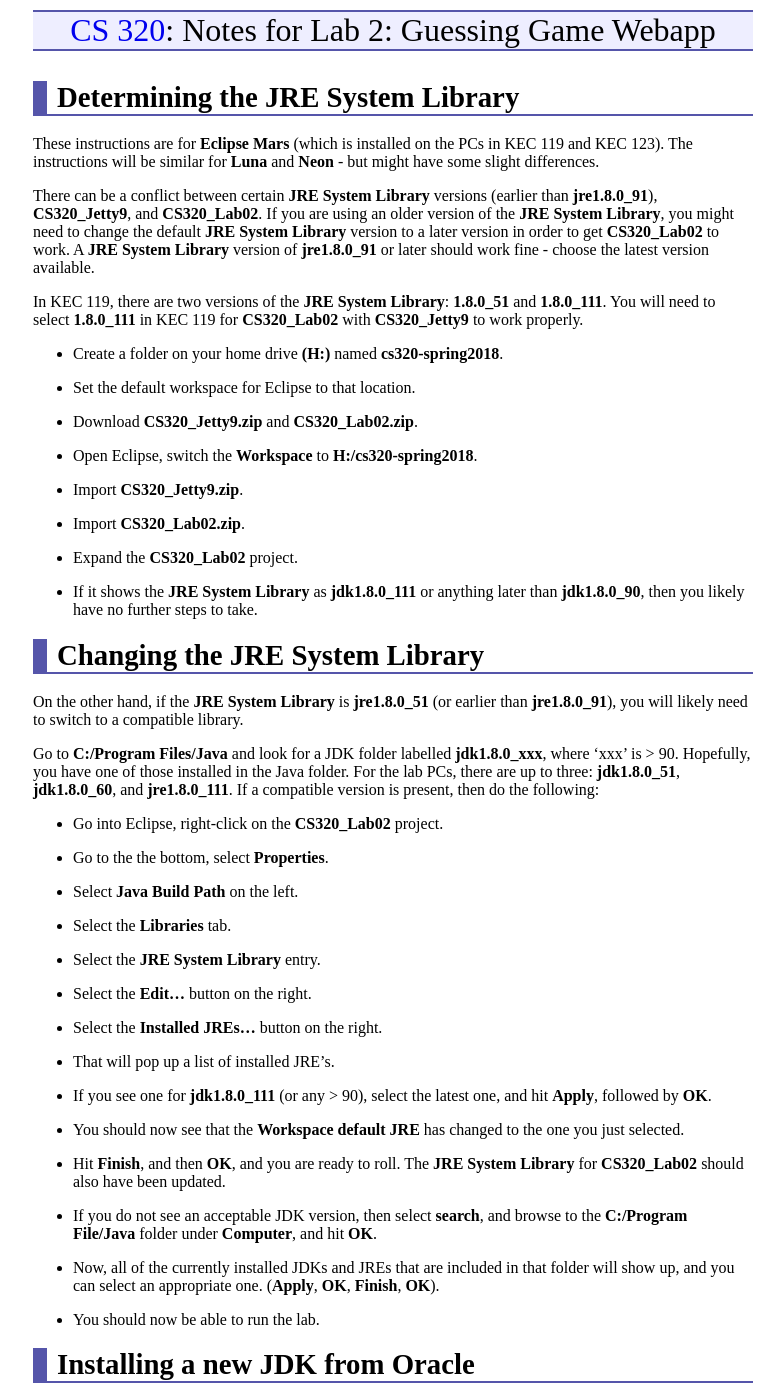
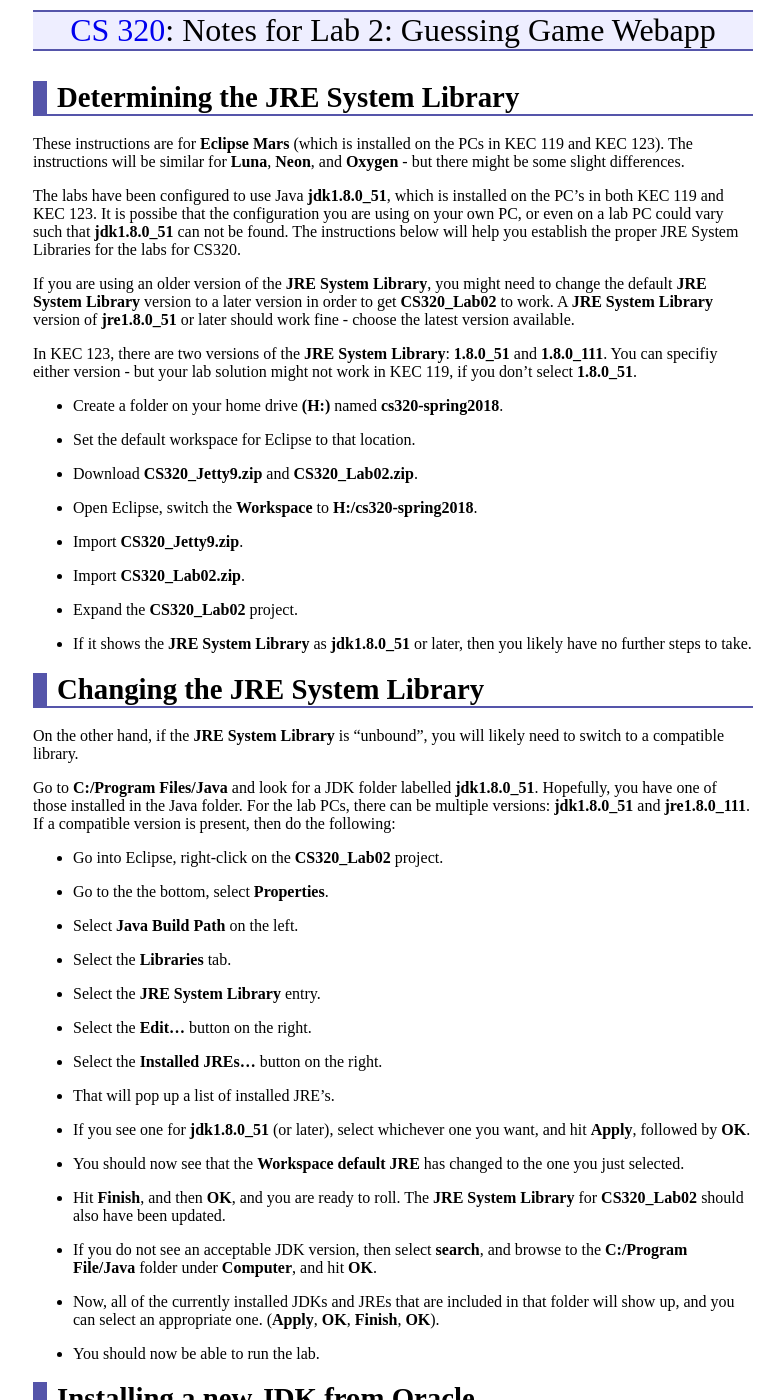
Before and after one commit to ycpcs/cs320-spring2018, a Jekyll site: the page built from labs/lab02_notes.md, in a window 1280 px wide and 1400 px high. Shown: the whole window, without its empty margins (247-1031 px from the left). Built offline with Jekyll 4.4.1, drawn with Linux system fonts in a browser that asks for light colours; some of the changed text lies outside the part shown.

Commit message:
updated notes for 1.0.8_51

```diff
--- a/labs/lab02_notes.md
+++ b/labs/lab02_notes.md
@@ -6,11 +6,13 @@ title: "Notes for Lab 2: Guessing Game Webapp"
 Determining the JRE System Library
 ===============
 
-These instructions are for **Eclipse Mars** (which is installed on the PCs in KEC 119 and KEC 123).  The instructions will be similar for **Luna** and **Neon** - but might have some slight differences.
+These instructions are for **Eclipse Mars** (which is installed on the PCs in KEC 119 and KEC 123).  The instructions will be similar for **Luna**, **Neon**, and **Oxygen** - but there might be some slight differences.
 
-There can be a conflict between certain **JRE System Library** versions (earlier than **jre1.8.0\_91**), **CS320\_Jetty9**, and **CS320\_Lab02**.  If you are using an older version of the **JRE System Library**, you might need to change the default **JRE System Library** version to a later version in order to get **CS320\_Lab02** to work.  A **JRE System Library** version of **jre1.8.0\_91** or later should work fine - choose the latest version available.
+The labs have been configured to use Java **jdk1.8.0\_51**, which is installed on the PC's in both KEC 119 and KEC 123.  It is possibe that the configuration you are using on your own PC, or even on a lab PC could vary such that **jdk1.8.0\_51** can not be found.  The instructions below will help you establish the proper JRE System Libraries for the labs for CS320.
 
-In KEC 119, there are two versions of the **JRE System Library**: **1.8.0\_51** and **1.8.0\_111**.  You will need to select **1.8.0\_111** in KEC 119 for **CS320\_Lab02** with **CS320_Jetty9** to work properly.
+If you are using an older version of the **JRE System Library**, you might need to change the default **JRE System Library** version to a later version in order to get **CS320\_Lab02** to work.  A **JRE System Library** version of **jre1.8.0\_51** or later should work fine - choose the latest version available.
+
+In KEC 123, there are two versions of the **JRE System Library**: **1.8.0\_51** and **1.8.0\_111**.  You can specifiy either version - but your lab solution might not work in KEC 119, if you don't select **1.8.0\_51**.
 
 * Create a folder on your home drive **(H:)** named **cs320-spring2018**.
 
@@ -26,14 +28,14 @@ In KEC 119, there are two versions of the **JRE System Library**: **1.8.0\_51**
 
 * Expand the **CS320_Lab02** project.
 
-* If it shows the **JRE System Library** as **jdk1.8.0\_111** or anything later than **jdk1.8.0\_90**, then you likely have no further steps to take.
+* If it shows the **JRE System Library** as **jdk1.8.0\_51** or later, then you likely have no further steps to take.
 
 Changing the JRE System Library
 =========
 
-On the other hand, if the **JRE System Library** is **jre1.8.0\_51** (or earlier than **jre1.8.0\_91**), you will likely need to switch to a compatible library.
+On the other hand, if the **JRE System Library** is "unbound", you will likely need to switch to a compatible library.
 
-Go to **C:/Program Files/Java** and look for a JDK folder labelled **jdk1.8.0\_xxx**, where 'xxx' is > 90.  Hopefully, you have one of those installed in the Java folder.  For the lab PCs, there are up to three: **jdk1.8.0\_51**, **jdk1.8.0\_60**, and **jre1.8.0\_111**.  If a compatible version is present, then do the following:
+Go to **C:/Program Files/Java** and look for a JDK folder labelled **jdk1.8.0\_51**.  Hopefully, you have one of those installed in the Java folder.  For the lab PCs, there can be multiple versions: **jdk1.8.0\_51** and **jre1.8.0\_111**.  If a compatible version is present, then do the following:
 
 * Go into Eclipse, right-click on the **CS320\_Lab02** project.
 
@@ -51,7 +53,7 @@ Go to **C:/Program Files/Java** and look for a JDK folder labelled **jdk1.8.0\_x
 
 * That will pop up a list of installed JRE's.
 
-* If you see one for **jdk1.8.0\_111** (or any > 90), select the latest one, and hit **Apply**, followed by **OK**.
+* If you see one for **jdk1.8.0\_51** (or later), select whichever one you want, and hit **Apply**, followed by **OK**.
 
 * You should now see that the **Workspace default JRE** has changed to the one you just selected.
 
```
Also changed, not shown: other parts of labs/lab02_notes.md (+1 -1 lines).
